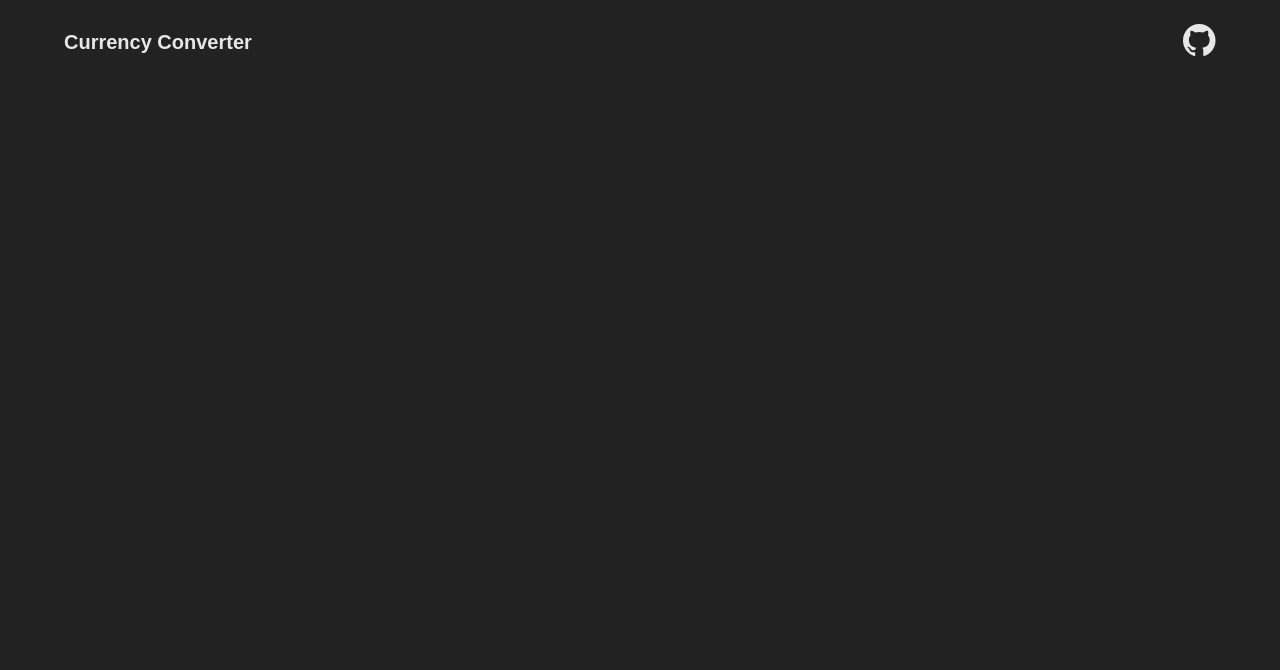
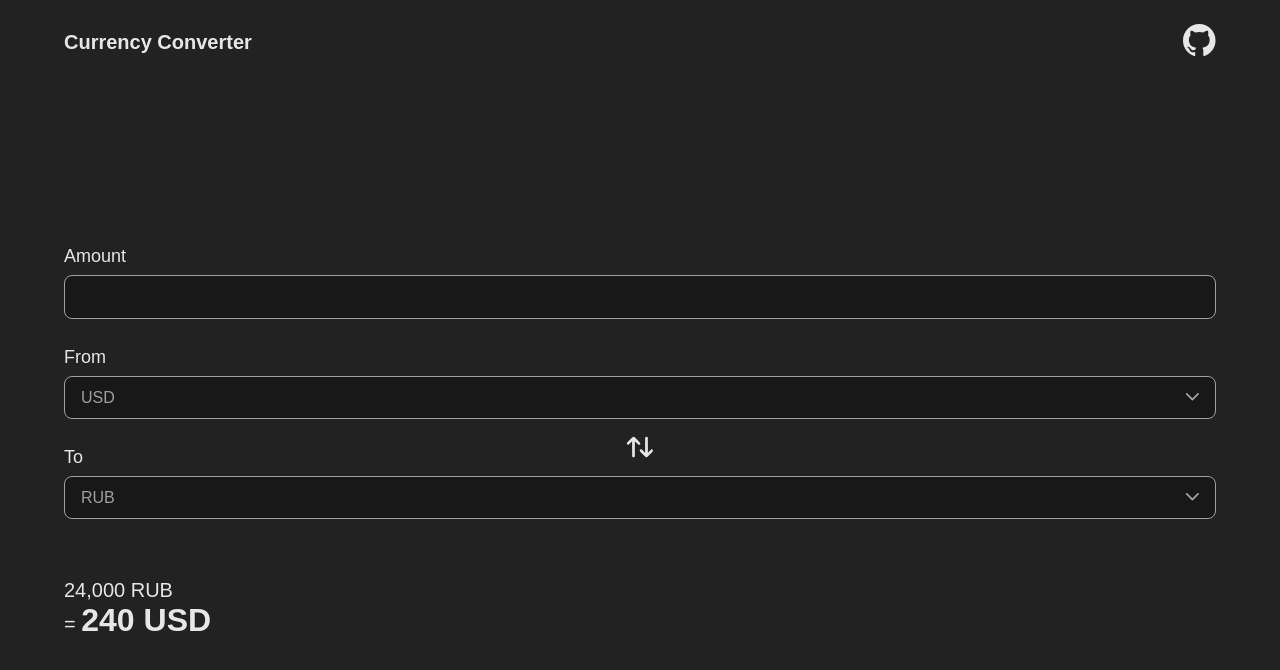
Before and after one commit to zerescas/currency-converter, a Vue app: page / in a window 1280 px wide. Shown: the top 670 px of the page. Built offline with nearby package versions, Linux system fonts and the light colour scheme.

Commit message:
implement basic CurrencyConverter, add it to App

```diff
--- a/src/App.vue
+++ b/src/App.vue
@@ -1,7 +1,16 @@
 <script setup lang="ts">
 import VHeader from '@/components/VHeader.vue';
+import VContent from '@/components/VContent.vue';
+import CurrencyConverter from '@/components/CurrencyConverter.vue';
+import ScrollContainer from './components/ScrollContainer.vue';
 </script>
 
 <template>
   <VHeader />
+
+  <VContent>
+    <ScrollContainer>
+      <CurrencyConverter />
+    </ScrollContainer>
+  </VContent>
 </template>
--- /dev/null
+++ b/src/components/CurrencyConverter.vue
@@ -0,0 +1,71 @@
+<script setup lang="ts">
+import { ref } from 'vue';
+import SwapIcon from './icons/SwapIcon.vue';
+import VInput from './VInput.vue';
+import VSelect, { type IOption } from './VSelect.vue';
+
+const options: IOption[] = [{ value: 'USD' }, { value: 'RUB' }];
+
+const selectedFromCurrency = ref(options[0].value);
+const selectedToCurrency = ref(options[1].value);
+</script>
+
+<template>
+  <div class="currency-converter">
+    <div class="input-group currency-converter__inputs">
+      <VInput label="Amount" input-id="money-amount" />
+
+      <VSelect v-model="selectedFromCurrency" :options label="From" select-id="from-currency" />
+
+      <div class="currency-converter__to-currency">
+        <button class="currency-converter__swap-currencies">
+          <SwapIcon class="currency-converter__swap-currencies-icon" />
+        </button>
+
+        <VSelect v-model="selectedToCurrency" :options label="To" select-id="to-currency" />
+      </div>
+    </div>
+
+    <div class="currency-converter__result">
+      <span style="font-size: 20px">24,000 RUB</span> <br />
+      <span style="font-size: 20px">= </span>
+      <span style="font-size: 32px; font-weight: 600">240 USD</span>
+    </div>
+  </div>
+</template>
+
+<style scoped lang="scss">
+.currency-converter {
+  &__inputs {
+    margin-bottom: 60px;
+  }
+
+  &__to-currency {
+    position: relative;
+  }
+
+  &__swap-currencies {
+    background-color: transparent;
+    border: none;
+    color: inherit;
+    cursor: pointer;
+    height: 24px;
+    left: 50%;
+    position: absolute;
+    transform: translate(-50%, -50%);
+    transition: color 0.3s ease;
+    z-index: 1;
+
+    @media (hover: hover) {
+      &:hover {
+        color: var(--theme-color-accent);
+      }
+    }
+  }
+
+  &__swap-currencies-icon {
+    height: 100%;
+    width: 100%;
+  }
+}
+</style>
--- /dev/null
+++ b/src/components/icons/SelectArrowIcon.vue
@@ -0,0 +1,15 @@
+<template>
+  <svg
+    width="15"
+    height="9"
+    viewBox="0 0 15 9"
+    xmlns="http://www.w3.org/2000/svg"
+    fill="currentColor"
+  >
+    <path
+      fill-rule="evenodd"
+      clip-rule="evenodd"
+      d="M14.4351 1.70711L8.07117 8.07107C7.68065 8.46159 7.04748 8.46159 6.65696 8.07107L0.292998 1.70711C-0.0975265 1.31658 -0.0975265 0.683418 0.292998 0.292894C0.683523 -0.0976305 1.31669 -0.0976305 1.70721 0.292894L7.36407 5.94975L13.0209 0.292893C13.4114 -0.097631 14.0446 -0.0976311 14.4351 0.292893C14.8257 0.683418 14.8257 1.31658 14.4351 1.70711Z"
+    />
+  </svg>
+</template>
--- /dev/null
+++ b/src/components/icons/SwapIcon.vue
@@ -0,0 +1,15 @@
+<template>
+  <svg
+    width="24"
+    height="20"
+    viewBox="0 0 24 20"
+    fill="currentColor"
+    xmlns="http://www.w3.org/2000/svg"
+  >
+    <g clip-path="url(#a)">
+      <path
+        d="m6.09.646.157-.004c.498.084.82.407 1.162.754 1.395 1.39 2.779 2.792 4.174 4.183.43.428.713.754.716 1.382-.008.368-.143.601-.401.853-.312.242-.648.284-1.03.25-.343-.085-.584-.268-.827-.517-.898-.897-1.79-1.8-2.682-2.703 0-.03 0 .028 0 0-.01 4.333-.04 8.667-.033 13-.004.483-.056.84-.388 1.203-.28.258-.565.323-.938.328-.388-.044-.686-.227-.927-.528-.236-.335-.205-.748-.205-1.14-.018-4.288-.028-8.575-.04-12.863.106-.107-.035.035 0 0-.759.77-1.524 1.533-2.28 2.305-.81.826-.81.826-1.423.835a1.38 1.38 0 0 1-.933-.47c-.217-.304-.262-.659-.218-1.025.116-.44.485-.772.797-1.082 1.375-1.384 2.764-2.752 4.135-4.14C5.257.911 5.57.645 6.09.646ZM17.909 19.372l-.157.003c-.497-.084-.82-.407-1.162-.753-1.395-1.391-2.779-2.793-4.174-4.183-.429-.428-.713-.755-.716-1.382.008-.369.143-.602.402-.854.31-.241.647-.284 1.03-.25.342.086.583.269.826.517.898.897 1.79 1.801 2.682 2.704 0 .029 0-.029 0 0 .01-4.334.041-8.668.034-13.001.003-.483.055-.84.388-1.202.279-.26.564-.323.937-.329.388.044.687.228.928.529.236.334.204.748.205 1.14.018 4.287.027 8.575.04 12.863-.106.107.034-.036 0 0 .758-.77 1.523-1.533 2.28-2.305.81-.826.81-.826 1.422-.836.379.033.676.193.933.471.217.303.263.658.218 1.024-.115.441-.485.772-.797 1.082-1.374 1.384-2.764 2.753-4.134 4.14-.352.356-.666.622-1.186.622Z"
+      />
+    </g>
+  </svg>
+</template>
```
